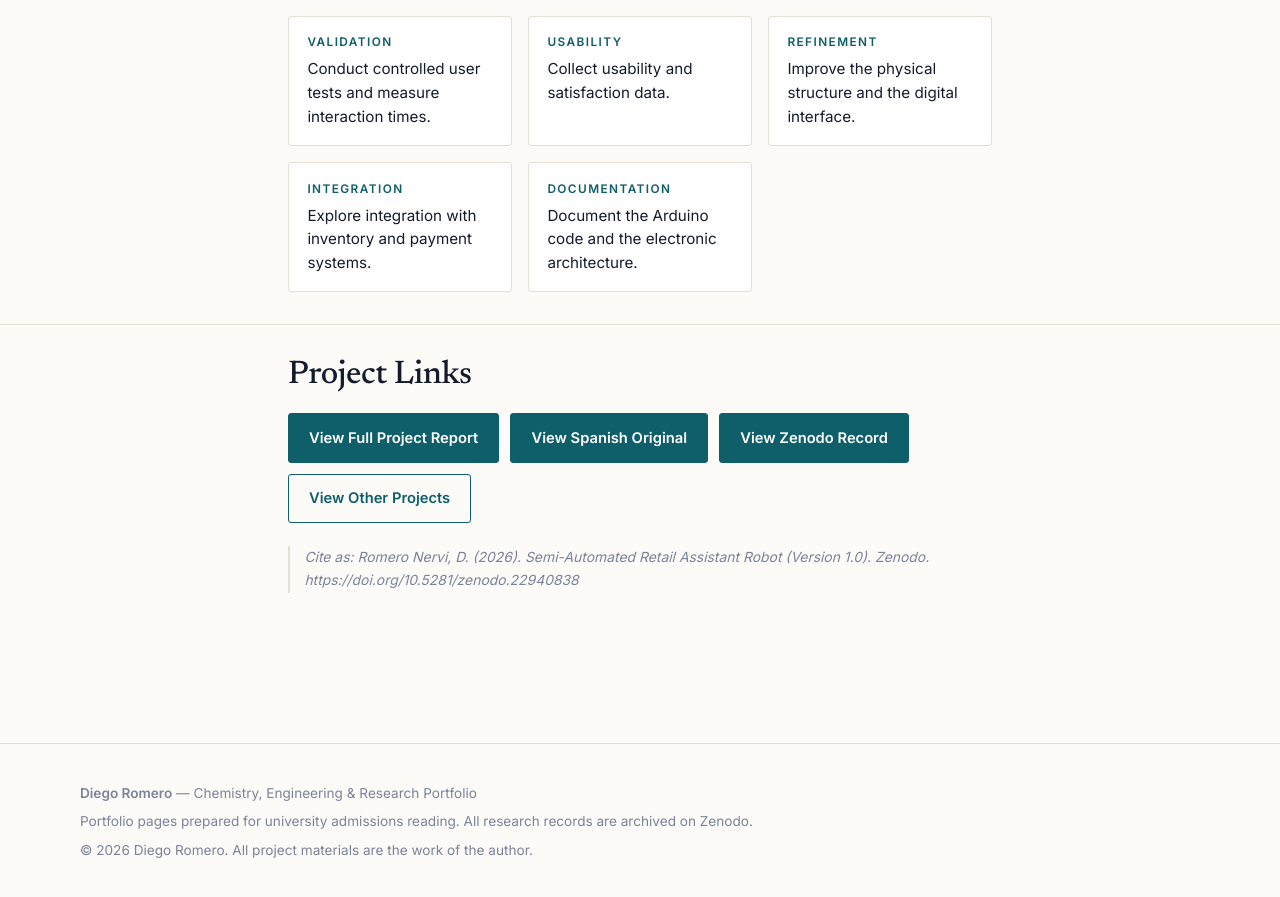
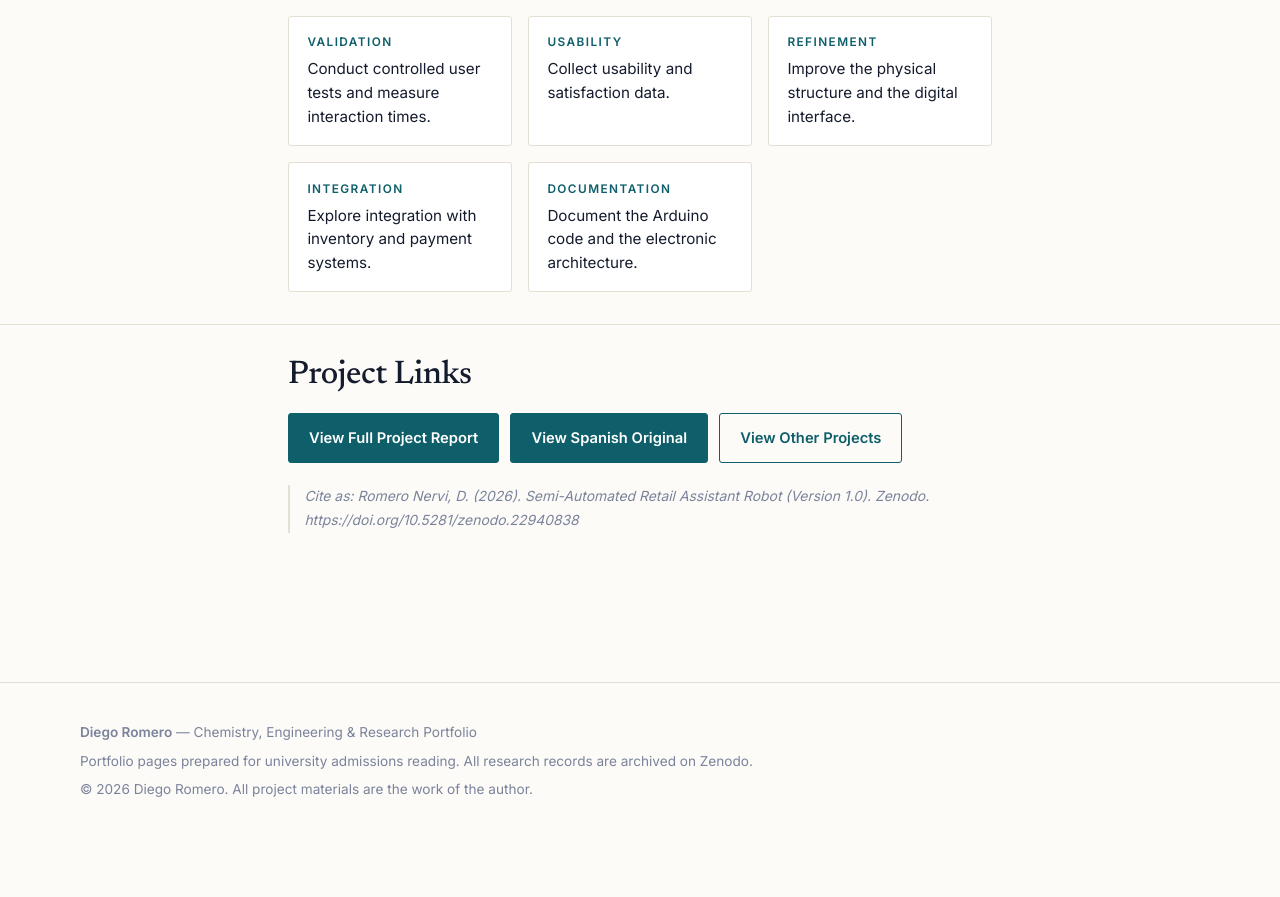
Before and after one commit to student-research-portfolios/diego-romero, a Jekyll site: the page built from _projects/1-retail-assistant-robot.md, in a window 1280 px wide and 900 px high, scrolled down 7845 px. Shown: the top 897 px of the window. Built offline with Jekyll 4.4.1, drawn with Linux system fonts in a browser that asks for light colours; after the commit the page ends 8684 px from its top, so only the background shows below that.

Commit message:
Update 1-retail-assistant-robot.md

```diff
--- a/_projects/1-retail-assistant-robot.md
+++ b/_projects/1-retail-assistant-robot.md
@@ -38,8 +38,7 @@ buttons:
   - label: "View Spanish Original"
     url: "https://zenodo.org/records/22940838/files/Semi_Automated_Retail_Assistant_Robot_Diego_Romero_Nervi_v1.0_ES.pdf"
 
-  - label: View Zenodo Record
-    url: "https://doi.org/10.5281/zenodo.22940838"
+
 ---
 
 <section class="section" markdown="1">
```
